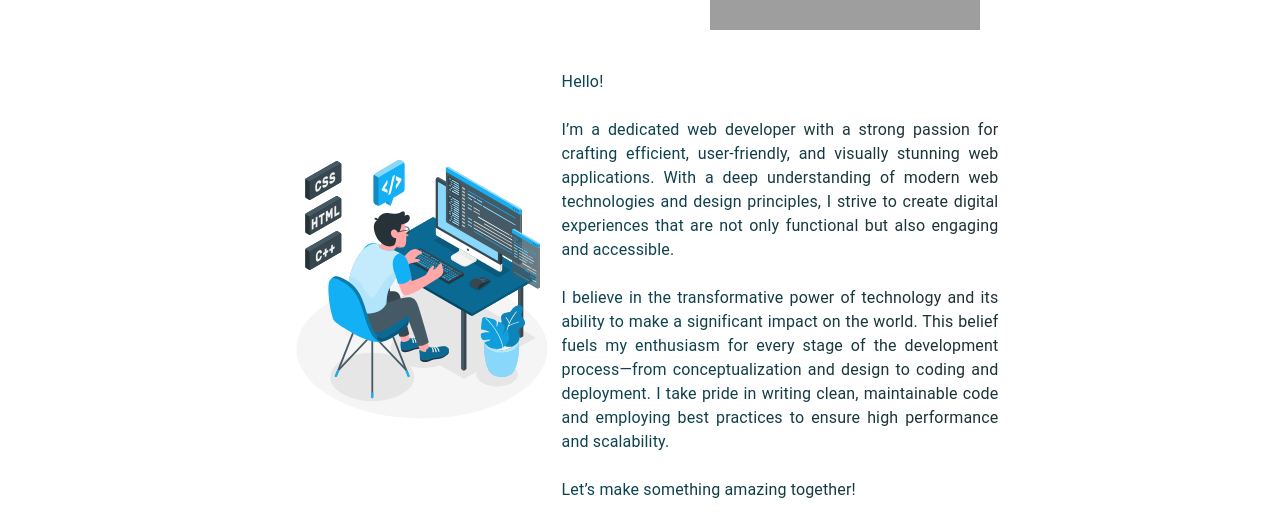
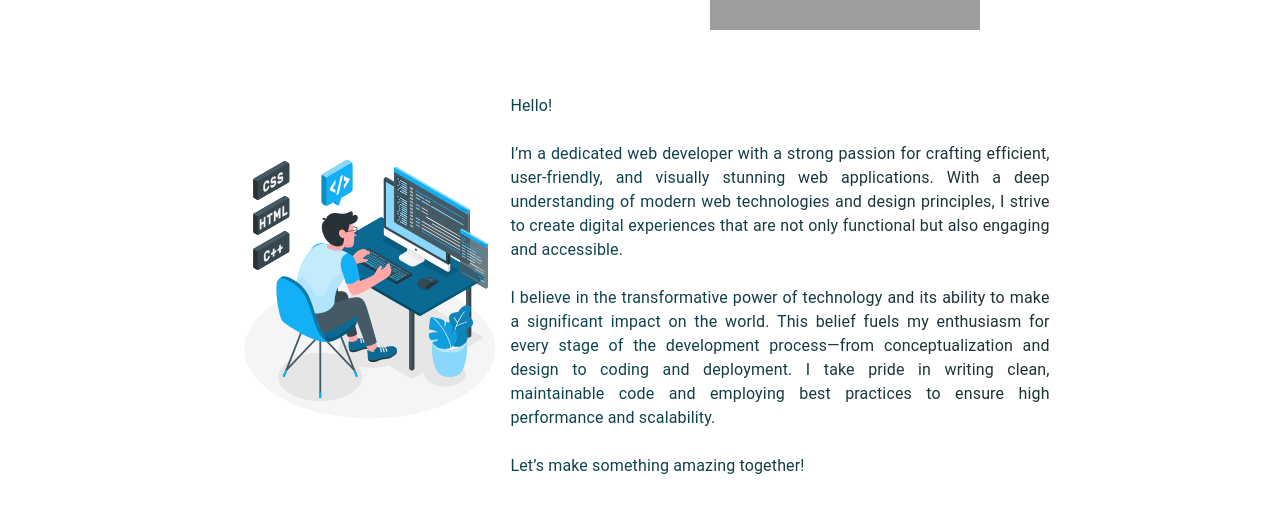
Before and after one commit to usama4841/usama-portfolio, a Next.js app: page /Homepage in a window 1280 px wide. Shown: the part 327-850 px from the top of the page. After the commit the page ends 829 px from the top, so only its background shows below. Built offline with nearby package versions, Linux system fonts and the light colour scheme; grey boxes are pictures that could not be loaded; a web font is replaced by a local one.

Commit message:
final product done

```diff
--- a/src/app/CSS/HomePage.css
+++ b/src/app/CSS/HomePage.css
@@ -75,14 +75,14 @@
   text-align: justify;
   font-family: "Poppins", sans-serif;
   font-weight: normal;
-  width: 70%;
+  width: 100%;
   color: #d9d9d9;
 }
 
 .SecondBoxWrapper,
 .DarkSecondBoxWrapper {
   display: flex;
-  width: 70%;
+  width: 80%;
 }
 
 .MainInnerBoxPartOne,
--- a/src/app/Homepage/page.tsx
+++ b/src/app/Homepage/page.tsx
@@ -117,8 +117,8 @@ export default function HomePage() {
         <Box
           className={
             mode === "light"
-              ? "MainInnerBoxWrapperSecond"
-              : "DarkMainInnerBoxWrapperSecond"
+              ? "MainInnerBoxWrapperSecond mt-4"
+              : "DarkMainInnerBoxWrapperSecond mt-4"
           }
         >
           <Box
```
